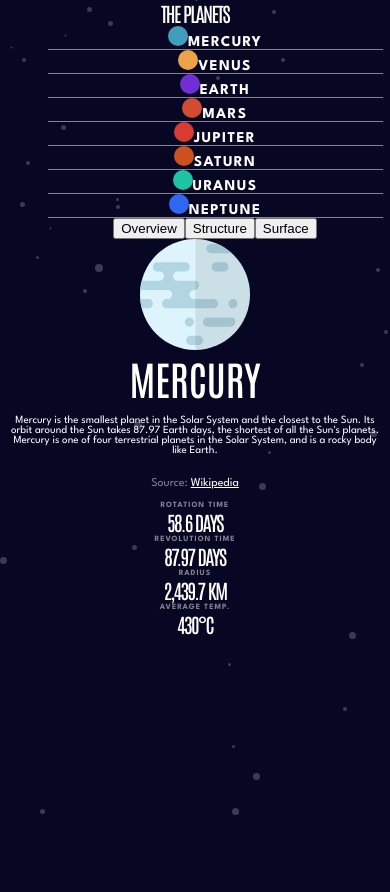
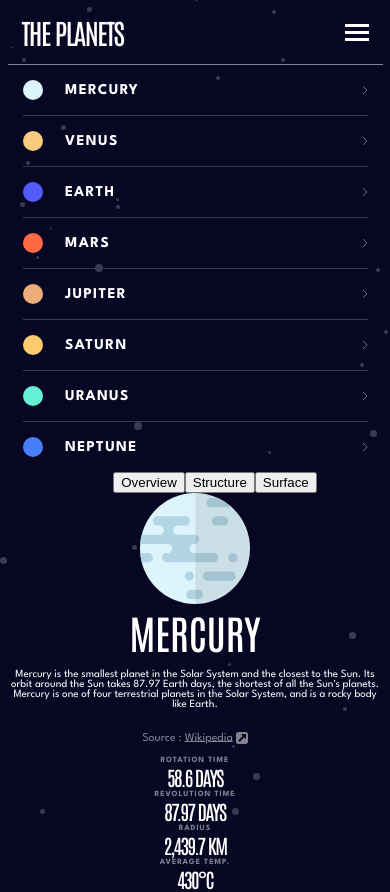
Before and after one commit to jasonkartz/planets-fact-site, a React (Create React App) app: page / in a window 390 px wide. Before the commit the page ends 844 px from the top, so only its background shows below. Built offline with nearby package versions, Linux system fonts and the light colour scheme.

Commit message:
finished mobile menu layout

```diff
--- a/src/App.js
+++ b/src/App.js
@@ -1,42 +1,53 @@
 import data from "./data.json";
+import HamburgerIcon from "./HamburgerIcon";
 function App() {
   return (
     <div className="container">
       <header>
-        <h2>THE PLANETS</h2>
+        <h2>
+          <span>THE PLANETS</span> <HamburgerIcon />
+        </h2>
         <nav>
           <ul>
             <li>
-              <div className="bullet color-mercury"></div>
+              <div className="bullet bullet-mercury"></div>
               <span>MERCURY</span>
+              <img src="./assets/icon-chevron.svg" alt="chevron-icon" />
             </li>
             <li>
-              <div className="bullet color-venus"></div>
+              <div className="bullet bullet-venus"></div>
               <span>VENUS</span>
+              <img src="./assets/icon-chevron.svg" alt="chevron-icon" />
             </li>
             <li>
-              <div className="bullet color-earth"></div>
+              <div className="bullet bullet-earth"></div>
               <span>EARTH</span>
+              <img src="./assets/icon-chevron.svg" alt="chevron-icon" />
             </li>
             <li>
-              <div className="bullet color-mars"></div>
+              <div className="bullet bullet-mars"></div>
               <span>MARS</span>
+              <img src="./assets/icon-chevron.svg" alt="chevron-icon" />
             </li>
             <li>
-              <span className="bullet color-jupiter"></span>
+              <span className="bullet bullet-jupiter"></span>
               <span>JUPITER</span>
+              <img src="./assets/icon-chevron.svg" alt="chevron-icon" />
             </li>
             <li>
-              <span className="bullet color-saturn"></span>
+              <span className="bullet bullet-saturn"></span>
               <span>SATURN</span>
+              <img src="./assets/icon-chevron.svg" alt="chevron-icon" />
             </li>
             <li>
-              <span className="bullet color-uranus"></span>
+              <span className="bullet bullet-uranus"></span>
               <span>URANUS</span>
+              <img src="./assets/icon-chevron.svg" alt="chevron-icon" />
             </li>
             <li>
-              <span className="bullet color-neptune"></span>
+              <span className="bullet bullet-neptune"></span>
               <span>NEPTUNE</span>
+              <img src="./assets/icon-chevron.svg" alt="chevron-icon" />
             </li>
           </ul>
         </nav>
@@ -53,14 +64,15 @@ function App() {
             <h1>{data[0].name}</h1>
             <p>{data[0].overview.content}</p>
             <cite>
-              Source:{" "}
+              Source :{" "}
               <a
                 href={data[0].overview.source}
                 target="_blank"
                 rel="noreferrer"
               >
                 Wikipedia
-              </a>
+              </a>{" "}
+              <img src="./assets/icon-source.svg" alt="source-icon" />
             </cite>
           </div>
         </section>
--- /dev/null
+++ b/src/HamburgerIcon.js
@@ -0,0 +1,9 @@
+export default function HamburgerIcon() {
+  return (
+    <svg xmlns="http://www.w3.org/2000/svg" width="24" height="17">
+      <g fill="#FFF" fill-rule="evenodd">
+        <path d="M0 0h24v3H0zM0 7h24v3H0zM0 14h24v3H0z" />
+      </g>
+    </svg>
+  );
+}
--- a/src/index.css
+++ b/src/index.css
@@ -6,19 +6,51 @@
 --midnight-blue: #070724;
 --dark-gray: #38384F;
 --light-gray: #838391;
---mercury: #419EBB;
---venus: #EDA249;
---earth: #6f2ed6;
---mars: #D14C32;
---jupiter: #D83A34;
---saturn: #CD5120;
---uranus: #1ec2a4;
---neptune: #2d68f0;
+--mercury-btn: #419EBB;
+--venus-btn: #EDA249;
+--earth-btn: #6f2ed6;
+--mars-btn: #D14C32;
+--jupiter-btn: #D83A34;
+--saturn-btn: #CD5120;
+--uranus-btn: #1ec2a4;
+--neptune-btn: #2d68f0;
+--mercury-bullet: #DEF4FC;
+--venus-bullet: #F7CC7F;
+--earth-bullet: #545BFE;
+--mars-bullet: #FF6A45;
+--jupiter-bullet: #ECAD7A;
+--saturn-bullet: #FCCB6B;
+--uranus-bullet: #65F0D5;
+--neptune-bullet: #497EFA;
 }
 
 * {
   box-sizing: border-box;
   margin: 0
+}
+.bullet-mercury {
+  background-color: var(--mercury-bullet);
+}
+.bullet-venus {
+  background-color: var(--venus-bullet);
+}
+.bullet-earth {
+  background-color: var(--earth-bullet);
+}
+.bullet-mars {
+  background-color: var(--mars-bullet);
+}
+.bullet-jupiter {
+  background-color: var(--jupiter-bullet);
+}
+.bullet-saturn {
+  background-color: var(--saturn-bullet);
+}
+.bullet-uranus {
+  background-color: var(--uranus-bullet);
+}
+.bullet-neptune {
+  background-color: var(--neptune-bullet);
 }
 
 body {
@@ -60,23 +92,57 @@ h4 {
   font-size: 8px;
   color: var(--light-gray)
 }
+
+header h2 {
+  border-bottom: var(--light-gray) 1px solid;
+  padding: .5em;
+  font-size: 28px;
+  display: flex;
+  justify-content: space-between;
+  align-items: center;
+  cursor: default;
+}
+header h2 :last-child:hover {
+  cursor: pointer;
+}
+
 ul {
   list-style: none;
+  padding: 0;
 }
-
 ul li {
   font-size: 15px;
   font-weight: bold;
   letter-spacing: 1.36px;
-  border-bottom: var(--light-gray) 1px solid;
+  padding: 1em 0;
+  margin: 0 1em;
+  border-bottom: var(--dark-gray) 1px solid;
+  display: flex;
+  gap: 1.5em;
+  align-items: center;
 }
+ul li:last-child {
+  border-bottom: none;
+}
+ul li:hover {
+  cursor: pointer;
+  opacity: 75%;
+}
+ul li img {
+  height: 8px;
+  margin-left: auto;
+}
+
 cite {
   font-size: 12px;
   font-style: normal;
   color: var(--light-gray)
 }
 cite a {
-  color: white;
+  color: var(--light-gray)
+}
+cite img {
+  vertical-align: sub;
 }
 .bullet {
   height: 20px;
@@ -85,30 +151,7 @@ cite a {
   display: inline-block;
 }
 
-.color-mercury {
-  background-color: var(--mercury);
-}
-.color-venus {
-  background-color: var(--venus);
-}
-.color-earth {
-  background-color: var(--earth);
-}
-.color-mars {
-  background-color: var(--mars);
-}
-.color-jupiter {
-  background-color: var(--jupiter);
-}
-.color-saturn {
-  background-color: var(--saturn);
-}
-.color-uranus {
-  background-color: var(--uranus);
-}
-.color-neptune {
-  background-color: var(--neptune);
-}
+
 /* Planet sizes vary. figure out size percentage for each screen version */
 .img-planet {
   width: 29.5%;
```
